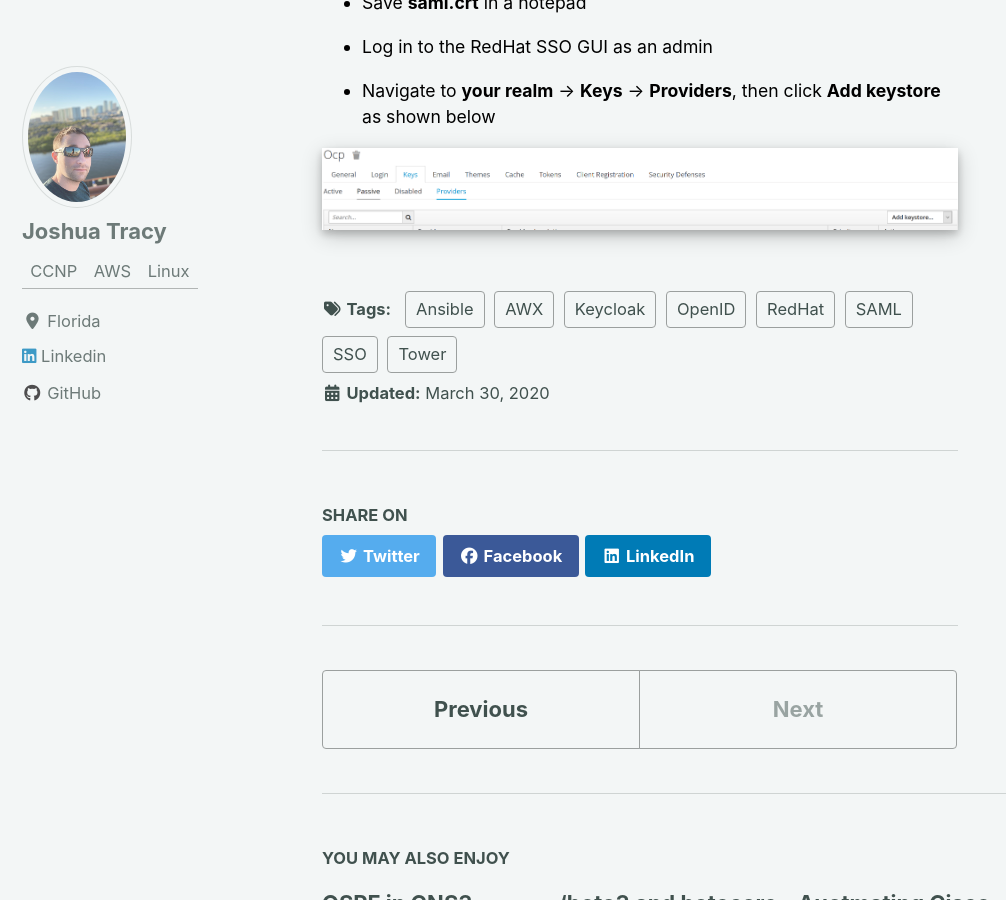
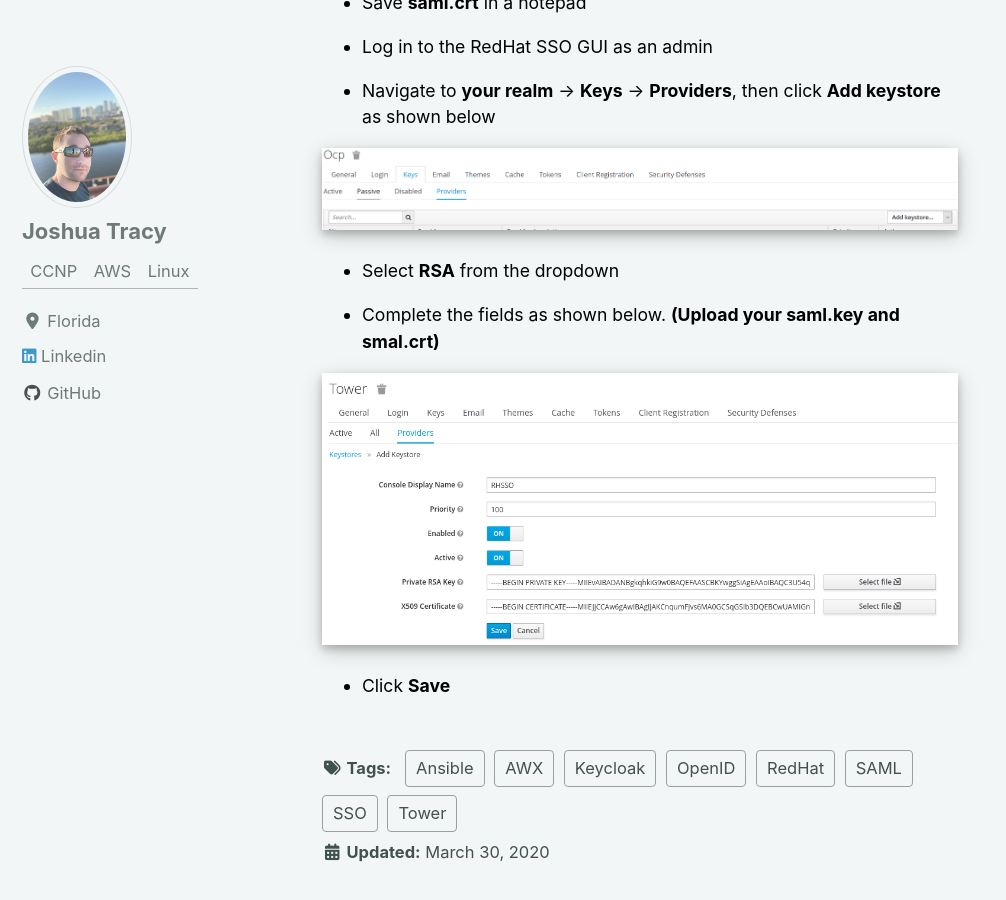
Before and after one commit to Josh-Tracy/Josh-Tracy.github.io, a Jekyll site: the page built from _posts/2020-03-30-Ansible_Tower_RedHatSSO.md, in a window 1280 px wide and 900 px high, scrolled down 1008 px. Shown: the whole window, without its empty margins (0-1006 px from the left). Built offline with Jekyll 4.4.1, drawn with Linux system fonts in a browser that asks for light colours; cached includes are drawn as plain includes; nearby versions of some CDN libraries.

Commit message:
creating page

```diff
--- a/_posts/2020-03-30-Ansible_Tower_RedHatSSO.md
+++ b/_posts/2020-03-30-Ansible_Tower_RedHatSSO.md
@@ -31,3 +31,12 @@
 {:refdef: style="box-shadow: 0 4px 8px 0 rgba(0, 0, 0, 0.2), 0 6px 20px 0 rgba(0, 0, 0, 0.19);"}
 ![My Image]({{ site.baseimg }}/images/keystore.png)
 {: refdef}
+* Select <b>RSA</b> from the dropdown
+{: style="color:black; font-size: 80%;"}
+* Complete the fields as shown below. <b>(Upload your saml.key and smal.crt)</b>
+{: style="color:black; font-size: 80%;"}
+{:refdef: style="box-shadow: 0 4px 8px 0 rgba(0, 0, 0, 0.2), 0 6px 20px 0 rgba(0, 0, 0, 0.19);"}
+![My Image]({{ site.baseimg }}/images/rsa.png)
+{: refdef}
+* Click <b>Save</b>
+{: style="color:black; font-size: 80%;"}
```
Also changed, not shown: images/rsa.png (added).
